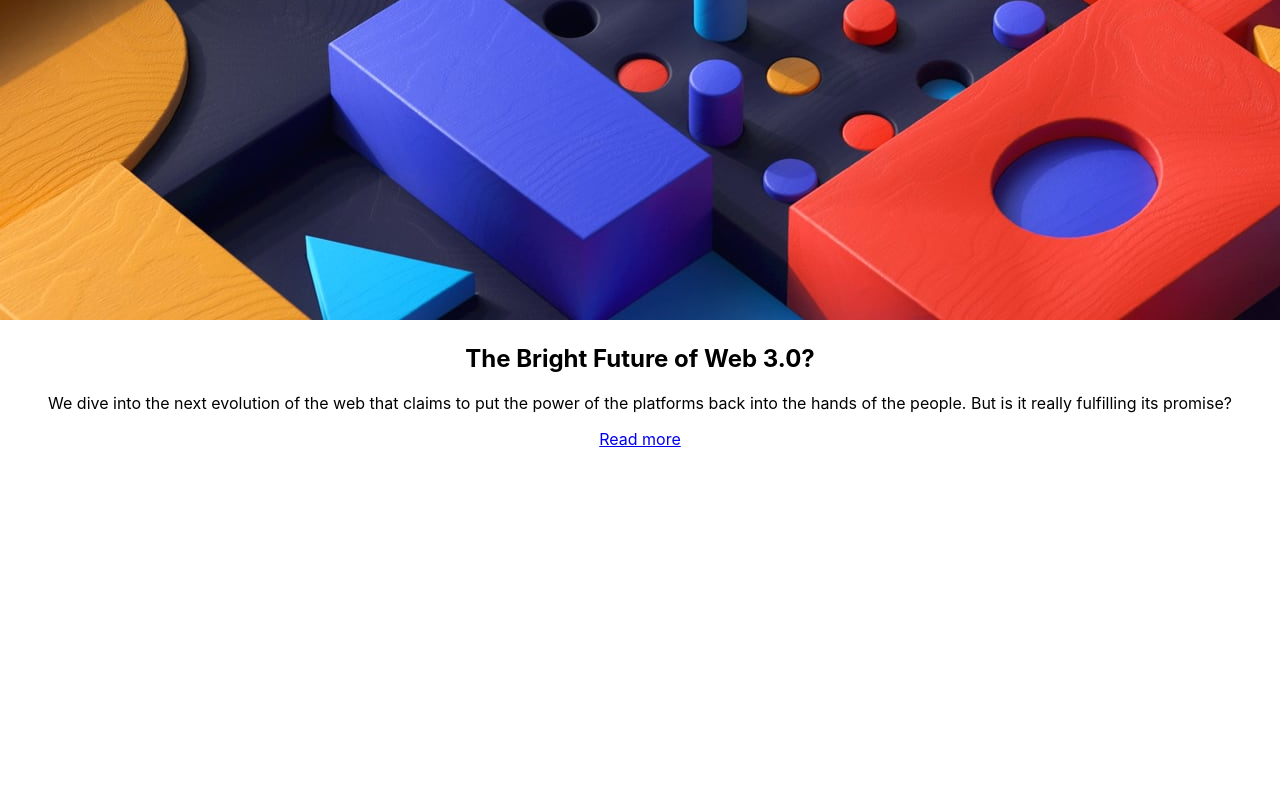
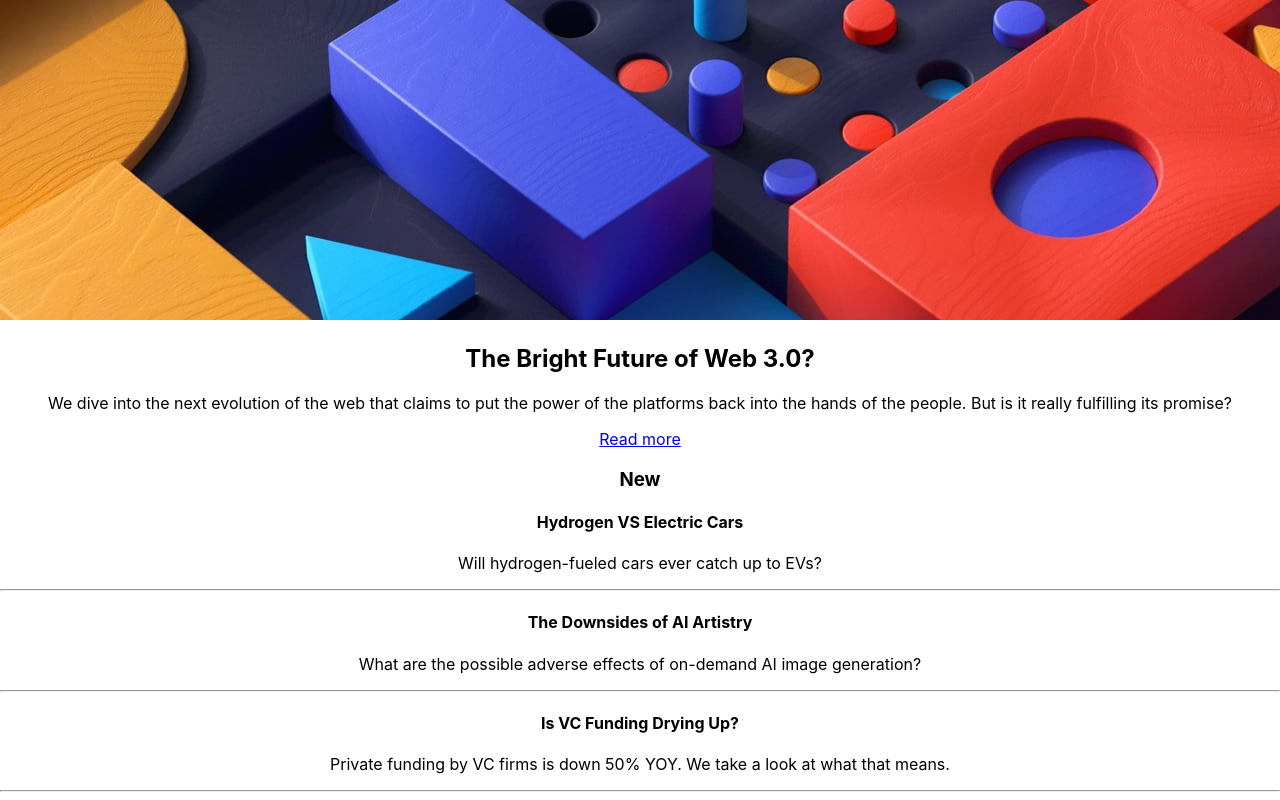
Before and after one commit to oaaj-digitals/Frontend-Mentor---News-homepage-solution, a React (Create React App) app: page / in a window 1280 px wide. Shown: the part 456-1256 px from the top of the page. Before the commit the page ends 905 px from the top, so only its background shows below. Built offline with nearby package versions, Linux system fonts and the light colour scheme.

Commit message:
Create New Post Component
Create and add the new post component to the main component

```diff
--- a/src/FrontEnd Mentor - News Homepage/main/main.jsx
+++ b/src/FrontEnd Mentor - News Homepage/main/main.jsx
@@ -1,10 +1,12 @@
 import React, { useState } from "react";
 import FeaturedPost from "./featuredPost";
+import NewPosts from "./newPosts";
 
 const Main = () => {
 	return (
 		<main>
 			<FeaturedPost />
+			<NewPosts />
 		</main>
 	);
 };
--- /dev/null
+++ b/src/FrontEnd Mentor - News Homepage/main/newPosts.jsx
@@ -0,0 +1,33 @@
+import React, { useState } from "react";
+import Post from "./post";
+
+const NewPosts = () => {
+	const [posts, setPosts] = useState([
+		{
+			id: 1,
+			title: "Hydrogen VS Electric Cars",
+			body: "Will hydrogen-fueled cars ever catch up to EVs?",
+		},
+		{
+			id: 2,
+			title: "The Downsides of AI Artistry",
+			body: "What are the possible adverse effects of on-demand AI image generation?",
+		},
+		{
+			id: 3,
+			title: "Is VC Funding Drying Up?",
+			body: "Private funding by VC firms is down 50% YOY. We take a look at what that means.",
+		},
+	]);
+
+	return (
+		<div className="container" id="new-posts">
+			<h3 className="new-title">New</h3>
+			{posts.map((post) => (
+				<Post key={post.id} data={post} />
+			))}
+		</div>
+	);
+};
+
+export default NewPosts;
--- /dev/null
+++ b/src/FrontEnd Mentor - News Homepage/main/post.jsx
@@ -0,0 +1,17 @@
+import React, { useState } from "react";
+
+const Post = ({ data }) => {
+	const [post, setPost] = useState(data);
+	return (
+		<React.Fragment>
+			<div className="new-post" id={post.title}>
+				<h4 className="new-post-title">{post.title}</h4>
+				<p className="new-post-des text">{post.body}</p>
+			</div>
+
+			<hr />
+		</React.Fragment>
+	);
+};
+
+export default Post;
```
